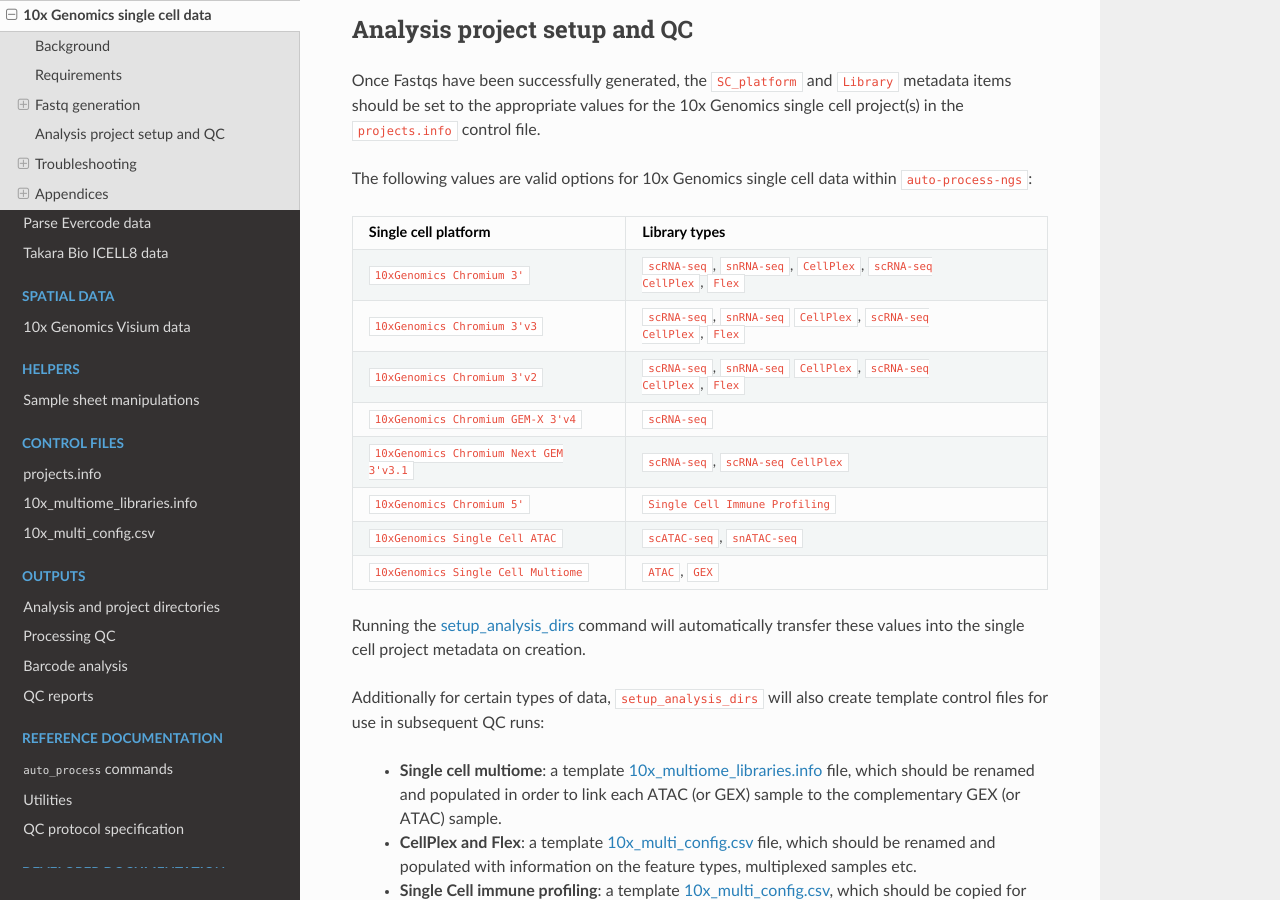
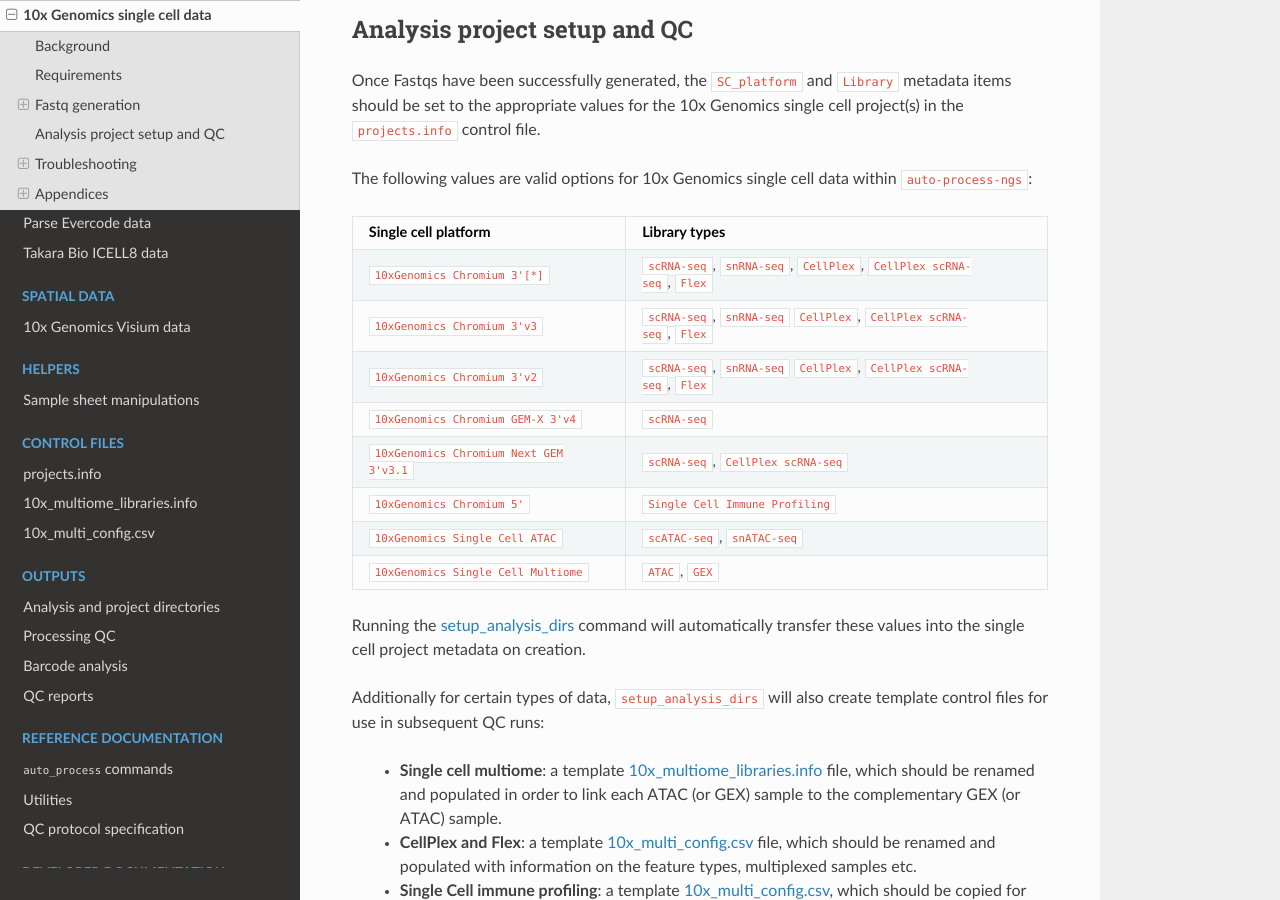
Before and after one commit to fls-bioinformatics-core/auto_process_ngs, a Sphinx documentation site: the page built from docs/source/single_cell/10x_single_cell.rst, in a window 1280 px wide and 900 px high, scrolled down 2371 px. Built offline with Sphinx 7.4.7 and the Read the Docs theme 3.1.0, drawn with Linux system fonts in a browser that asks for light colours.

```diff
--- a/docs/source/single_cell/10x_single_cell.rst
+++ b/docs/source/single_cell/10x_single_cell.rst
@@ -123,18 +123,18 @@ data within ``auto-process-ngs``:
 ========================================= ==============================
 Single cell platform                      Library types
 ========================================= ==============================
-``10xGenomics Chromium 3'``               ``scRNA-seq``, ``snRNA-seq``,
+``10xGenomics Chromium 3'[*]``            ``scRNA-seq``, ``snRNA-seq``,
                                           ``CellPlex``,
-                                          ``scRNA-seq CellPlex``, ``Flex``
+                                          ``CellPlex scRNA-seq``, ``Flex``
 ``10xGenomics Chromium 3'v3``             ``scRNA-seq``, ``snRNA-seq``
                                           ``CellPlex``,
-                                          ``scRNA-seq CellPlex``, ``Flex``
+                                          ``CellPlex scRNA-seq``, ``Flex``
 ``10xGenomics Chromium 3'v2``             ``scRNA-seq``, ``snRNA-seq``
                                           ``CellPlex``,
-                                          ``scRNA-seq CellPlex``, ``Flex``
+                                          ``CellPlex scRNA-seq``, ``Flex``
 ``10xGenomics Chromium GEM-X 3'v4``       ``scRNA-seq``
 ``10xGenomics Chromium Next GEM 3'v3.1``  ``scRNA-seq``,
-                                          ``scRNA-seq CellPlex``
+                                          ``CellPlex scRNA-seq``
 ``10xGenomics Chromium 5'``               ``Single Cell Immune Profiling``
 ``10xGenomics Single Cell ATAC``          ``scATAC-seq``, ``snATAC-seq``
 ``10xGenomics Single Cell Multiome``      ``ATAC``, ``GEX``
```
